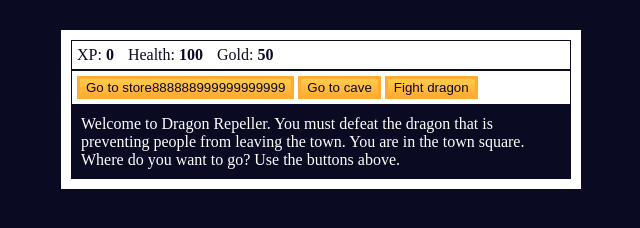
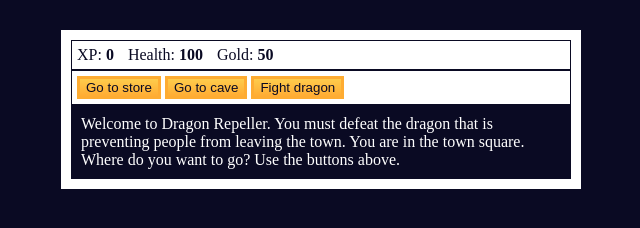
Before and after one commit to biljaned/gameJS, a plain HTML site: page index.html in a window 1280 px wide. Shown: the whole page, without its empty margins (319-959 px from the left). Drawn offline with Linux system fonts and the light colour scheme.

Commit message:
kraj proba

```diff
--- a/index.html
+++ b/index.html
@@ -13,7 +13,7 @@
             <span class="stat">Gold: <strong><span id="goldText">50</span></strong></span>
         </div>
         <div id="controls">
-            <button id="button1">Go to store888888999999999999</button>
+            <button id="button1">Go to store</button>
             <button id="button2">Go to cave</button>
             <button id="button3">Fight dragon</button>
         </div>
```
